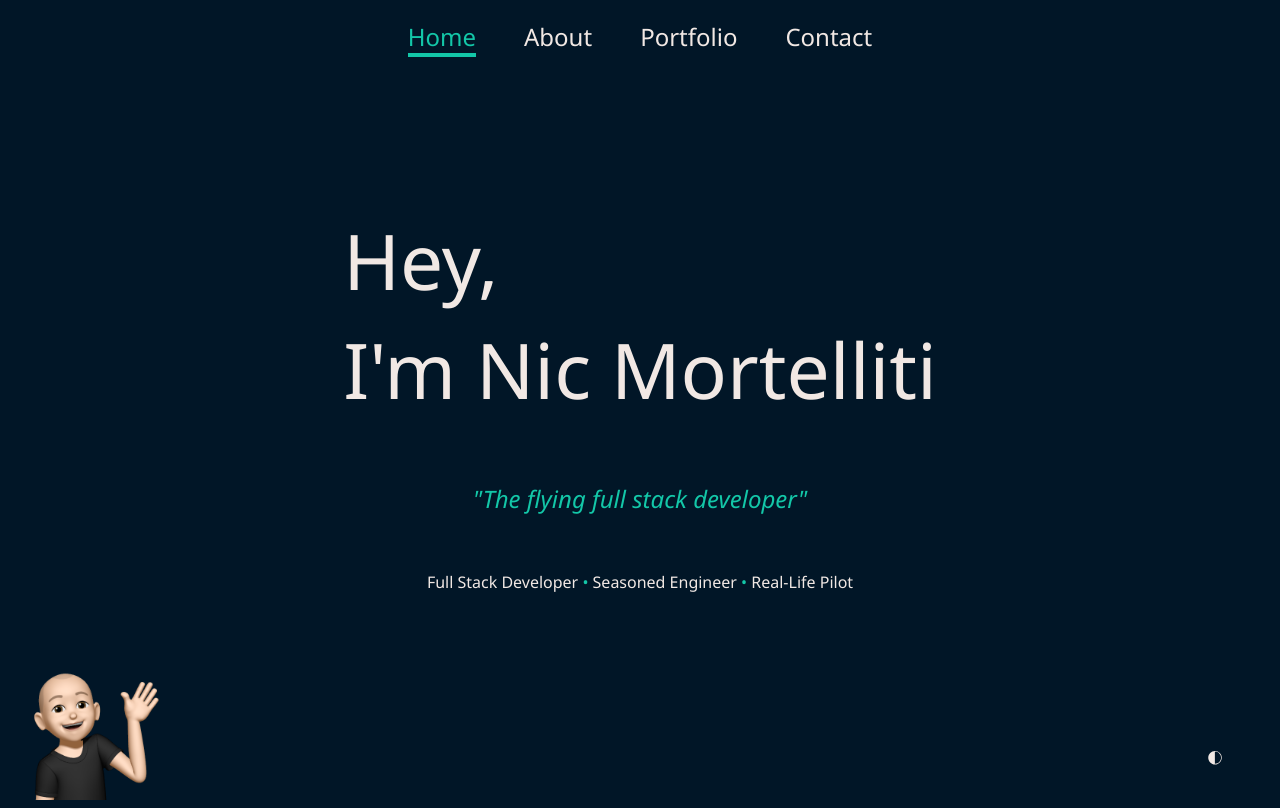
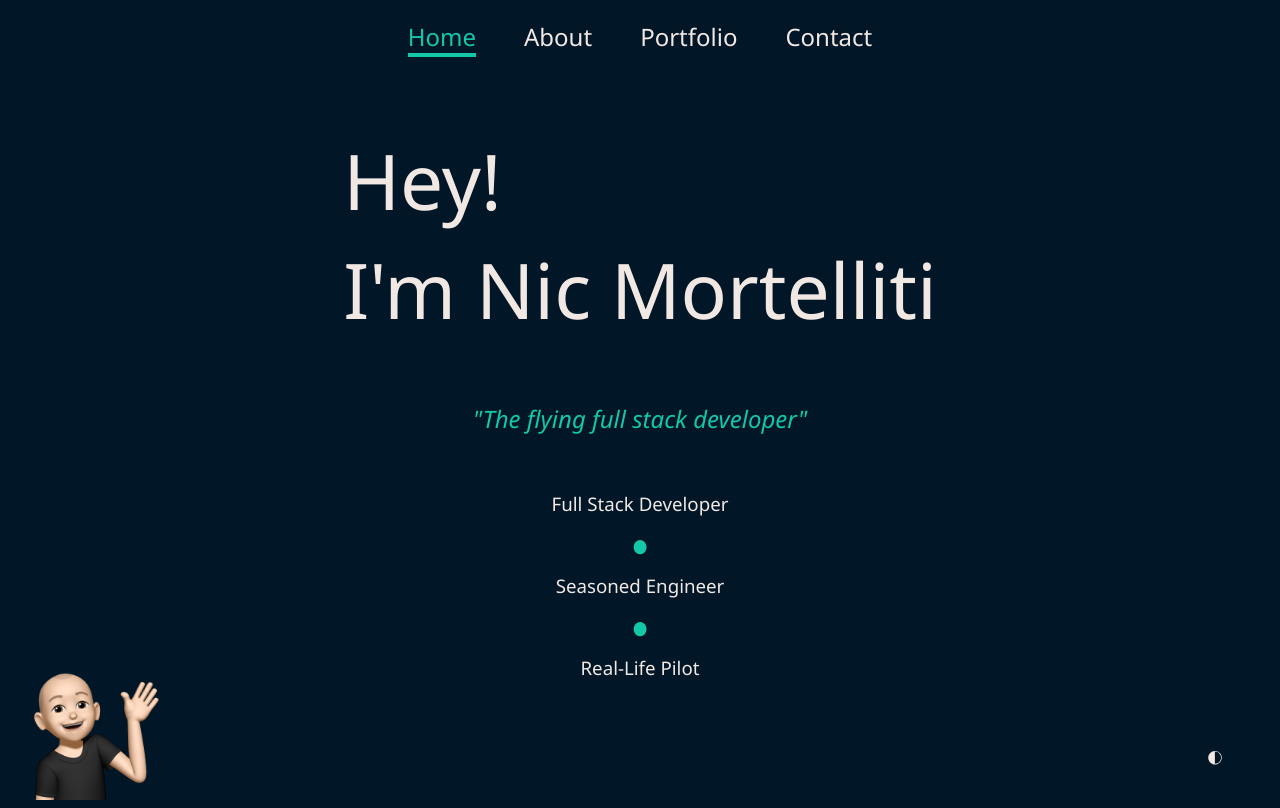
Before and after one commit to NicMortelliti/portfolio, a React (Create React App) app: page /#/ in a window 1280 px wide. Built offline with nearby package versions, Linux system fonts and the light colour scheme.

Commit message:
update title separators

```diff
--- a/src/components/styles/Home.styled.js
+++ b/src/components/styles/Home.styled.js
@@ -1,8 +1,19 @@
 import styled from "styled-components";
 
 const accent = ({ theme }) => theme.accent;
+const light = ({ theme }) => theme.light;
 
 export const Tagline = styled.h2`
   font-style: italic;
   color: ${accent};
 `;
+
+export const Title = styled.h3`
+  color: ${light};
+  text-align: center;
+`;
+
+export const Symbol = styled.h3`
+  color: ${accent};
+  text-align: center;
+`;
--- a/src/components/styles/Layout.styled.js
+++ b/src/components/styles/Layout.styled.js
@@ -2,7 +2,6 @@ import styled from "styled-components";
 
 const headerFooterHeight = 80;
 
-const accent = ({ theme }) => theme.accent;
 const bgColor = ({ theme }) => theme.bgColor;
 const mobileWidthLimit = ({ theme }) => theme.mobileWidthLimit;
 
@@ -67,26 +66,6 @@ export const ThemeSwitcherSection = styled.div`
   place-items: start;
 `;
 
-export const Titles = styled.div`
-  p:not(:last-child)::after {
-    color: ${accent};
-    white-space: pre;
-    content: "\\a\\2022\\a";
-  }
-
-  @media (min-width: ${mobileWidthLimit}) {
-    white-space: nowrap;
-    p {
-      display: inline-block;
-
-      /* Add space and pipe between titles */
-      &:not(:last-child)::after {
-        content: "\\a0\\2022\\a0";
-      }
-    }
-  }
-`;
-
 export const PageTitle = styled.h1`
   @media (min-width: ${mobileWidthLimit}) {
     display: none;
--- a/src/pages/Home/Home.js
+++ b/src/pages/Home/Home.js
@@ -5,25 +5,32 @@ import { titles } from "../../data/bioData";
 
 // Styled components
 import { Wrapper } from "../../components/styles/Landing.styled";
-import { MemojiSection, Titles } from "../../components/styles/Layout.styled";
-import { Tagline } from "../../components/styles/Home.styled";
+import { MemojiSection } from "../../components/styles/Layout.styled";
+import { Tagline, Title, Symbol } from "../../components/styles/Home.styled";
 
 const Home = () => {
   // Render each title to the page
   const DisplayTitles = () => {
-    return titles.map((title, index) => <p key={index}>{title}</p>);
+    return titles.map((title, index) => {
+      return (
+        <>
+          <Title key={index}>{title}</Title>
+          {index < Object.keys(titles).length - 1 ? (
+            <Symbol>&#9679;</Symbol>
+          ) : null}
+        </>
+      );
+    });
   };
 
   return (
     <Wrapper>
       <div>
-        <h1>Hey,</h1>
+        <h1>Hey!</h1>
         <h1>I'm Nic Mortelliti</h1>
       </div>
       <Tagline>"The flying full stack developer"</Tagline>
-      <Titles>
-        <DisplayTitles />
-      </Titles>
+      <DisplayTitles />
       <MemojiSection>
         <Memoji />
       </MemojiSection>
```
